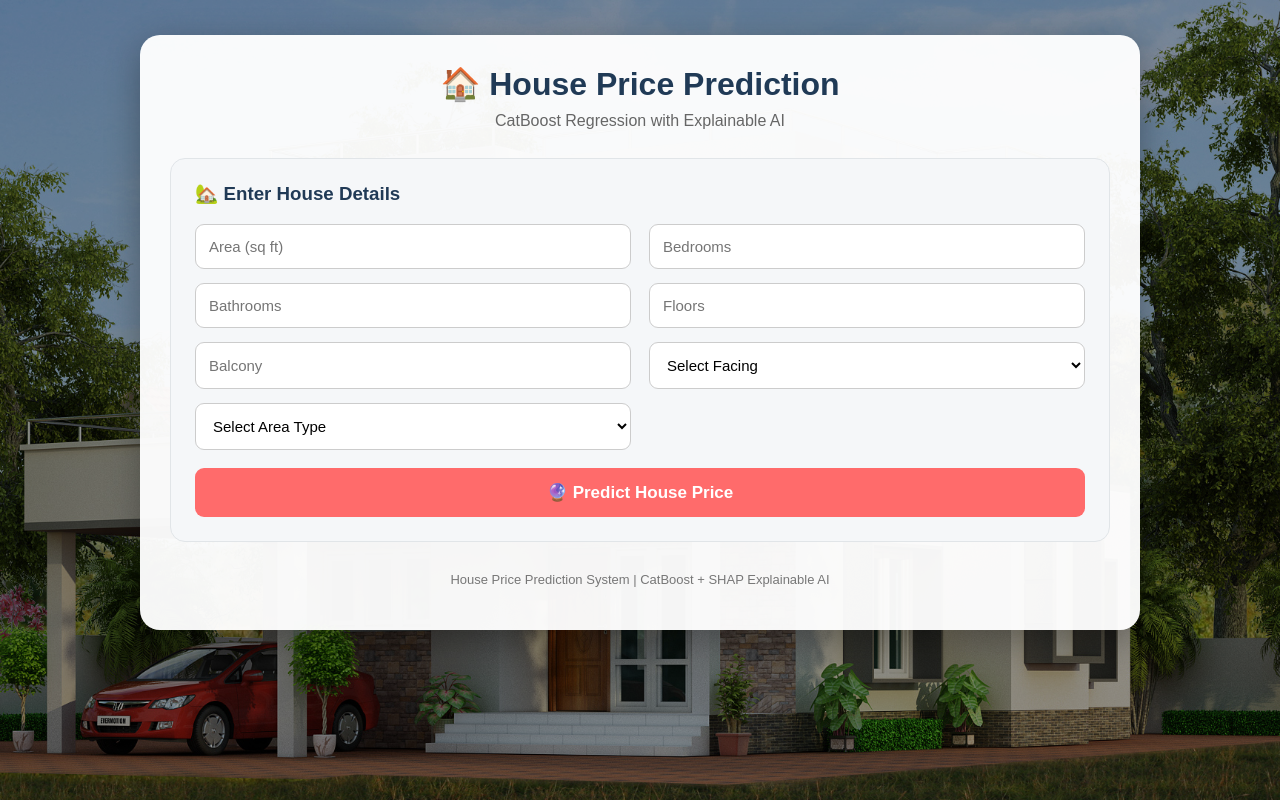
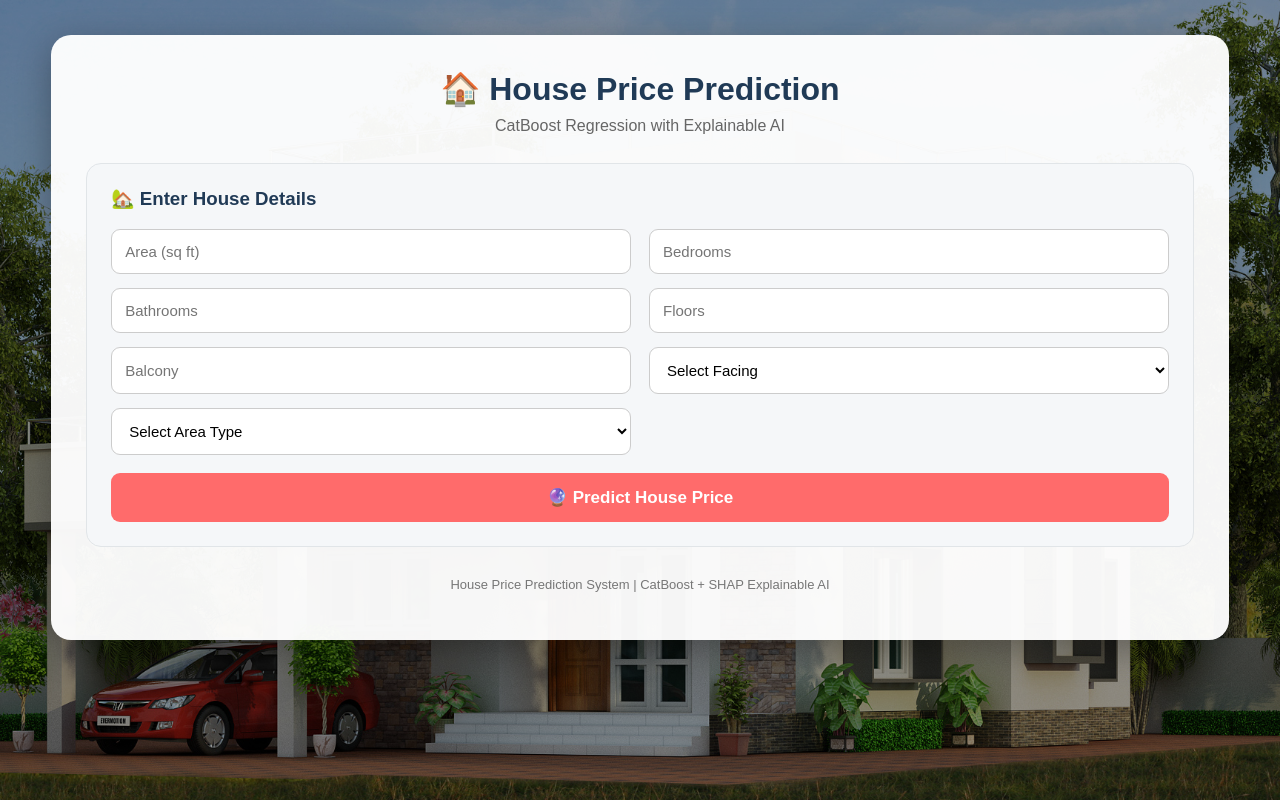
Before and after one commit to yusra-code92/Explainable-House-Price-Prediction, a Flask app: page / in a window 1280 px wide. Run offline with Flask 3, Linux system fonts and the light colour scheme; parts of the project's set-up code (start-up, migrations or seed data) failed here and were passed over.

Commit message:
Update Flask app and SHAP visualizations

```diff
--- a/templates/index.html
+++ b/templates/index.html
@@ -51,13 +51,13 @@
 
             width: 92%;
 
-            max-width: 1000px;
+            max-width: 1200px;
 
             margin: 35px auto 50px auto;
 
             background: rgba(255,255,255,0.96);
 
-            padding: 30px;
+            padding: 35px;
 
             border-radius: 20px;
 
```
Also changed, not shown: app.py (+6 -41 lines), static/shap_summary_plot.png, static/waterfall_plot.png, 2 other files.
